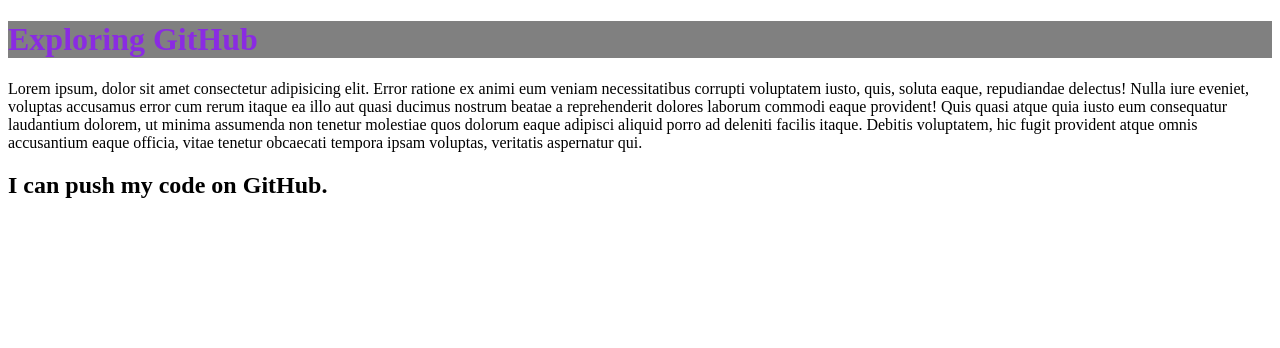
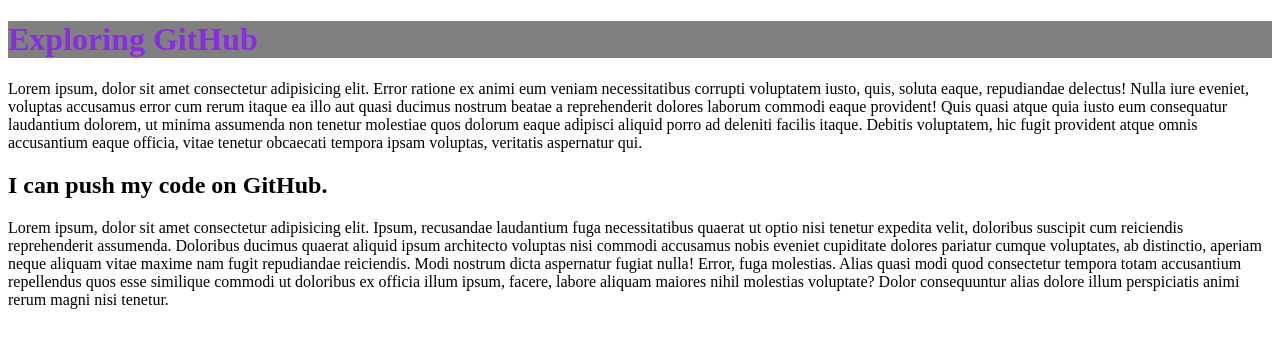
Before and after one commit to Alve07/try_repo, a plain HTML site: page index.html in a window 1280 px wide. Drawn offline with Linux system fonts and the light colour scheme.

Commit message:
added_new_para

```diff
--- a/index.html
+++ b/index.html
@@ -15,5 +15,6 @@
     <h2>
         I can push my code on GitHub.
     </h2>
+    <p>Lorem ipsum, dolor sit amet consectetur adipisicing elit. Ipsum, recusandae laudantium fuga necessitatibus quaerat ut optio nisi tenetur expedita velit, doloribus suscipit cum reiciendis reprehenderit assumenda. Doloribus ducimus quaerat aliquid ipsum architecto voluptas nisi commodi accusamus nobis eveniet cupiditate dolores pariatur cumque voluptates, ab distinctio, aperiam neque aliquam vitae maxime nam fugit repudiandae reiciendis. Modi nostrum dicta aspernatur fugiat nulla! Error, fuga molestias. Alias quasi modi quod consectetur tempora totam accusantium repellendus quos esse similique commodi ut doloribus ex officia illum ipsum, facere, labore aliquam maiores nihil molestias voluptate? Dolor consequuntur alias dolore illum perspiciatis animi rerum magni nisi tenetur.</p>
 </body>
 </html>
```
